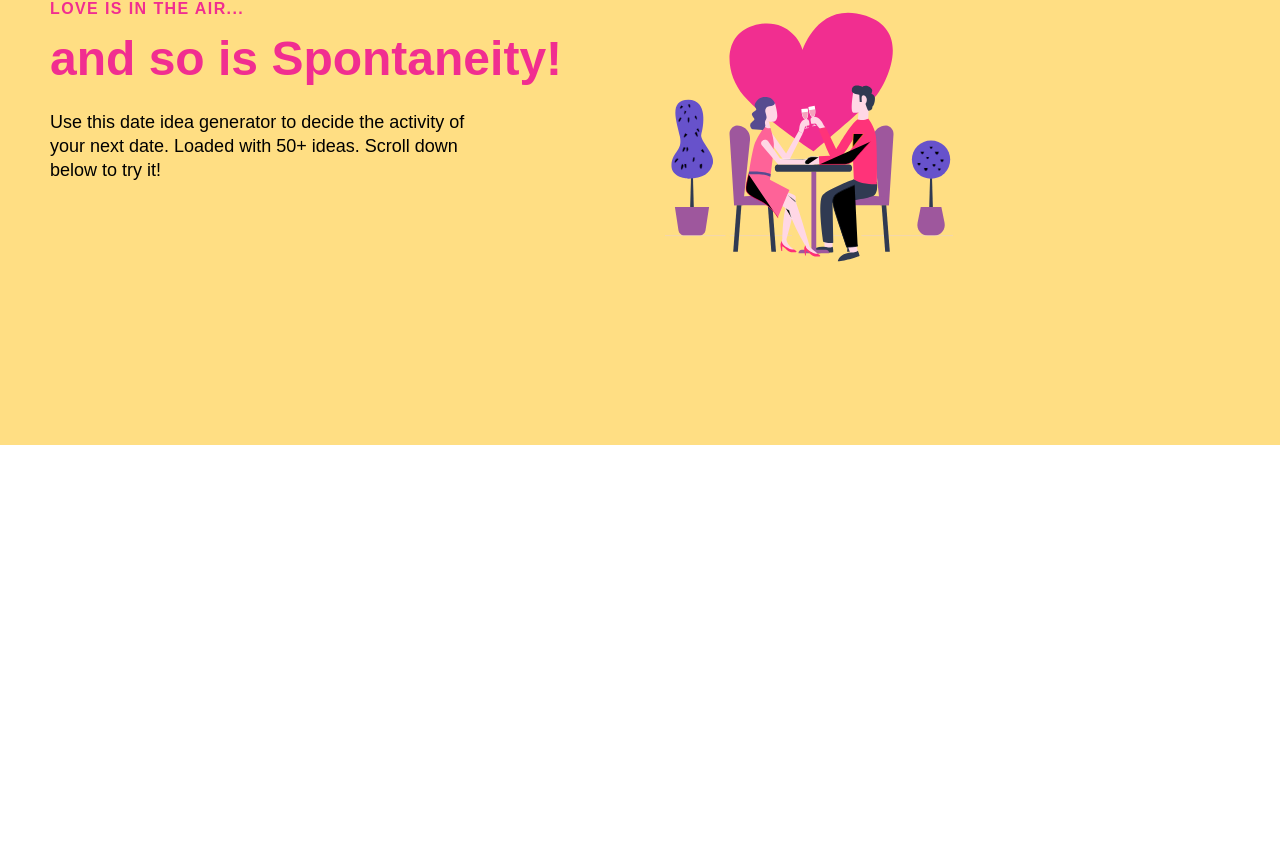
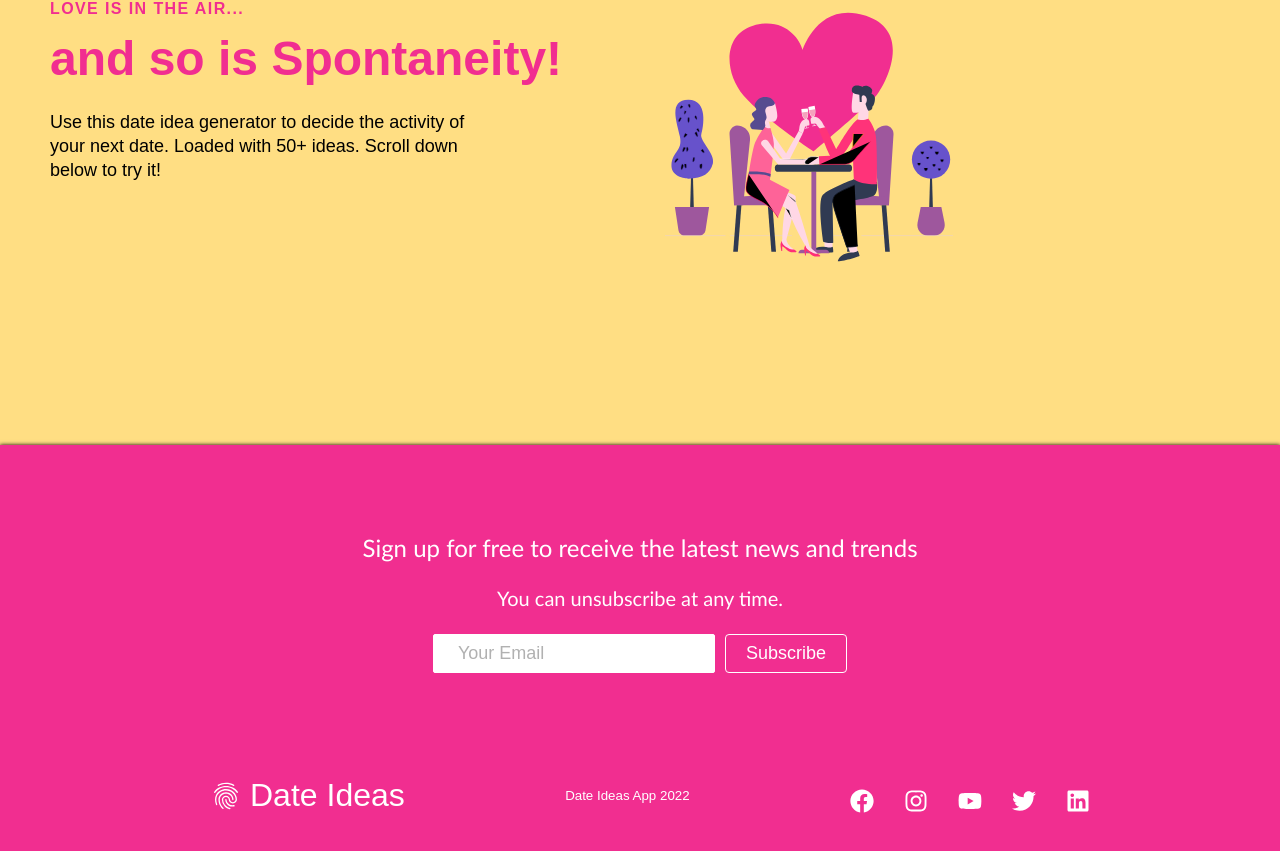
Before and after one commit to anjali-ahuja/date-ideas-app, a React (Create React App) app: page / in a window 1280 px wide. Shown: the part 247-1098 px from the top of the page. Before the commit the page ends 800 px from the top, so only its background shows below. Built offline with nearby package versions, Linux system fonts and the light colour scheme.

Commit message:
add footer

```diff
--- a/src/App.js
+++ b/src/App.js
@@ -2,6 +2,7 @@
 import Navbar from "./components/Navbar";
 import { BrowserRouter as Router, Routes, Route } from "react-router-dom";
 import Home from "./components/pages/HomePage/Home";
+import Footer from "./components/Footer";
 
 function App() {
   return (
@@ -10,6 +11,7 @@
       <Routes>
         <Route exact path="/" element={<Home />} />
       </Routes>
+      <Footer />
     </Router>
   );
 }
--- a/src/components/Button.css
+++ b/src/components/Button.css
@@ -26,8 +26,8 @@
 }
 
 .btn--outline:hover {
-  background-color: #f12e90;
-  color: #fff;
+  background-color: #000;
+  color: #f12e90;
   border: 1px solid #f12e90;
 }
 
--- /dev/null
+++ b/src/components/Footer.css
@@ -0,0 +1,160 @@
+.footer-container {
+  background-color: #f12e90;
+  padding: 4rem 0 2rem 0;
+  display: flex;
+  flex-direction: column;
+  justify-content: center;
+  align-items: center;
+  box-shadow: 0px 0px 4px 0px #000;
+}
+
+.footer-subscription {
+  display: flex;
+  flex-direction: column;
+  justify-content: center;
+  align-items: center;
+  text-align: center;
+  margin-bottom: 24px;
+  padding: 24px;
+  color: #fff;
+}
+
+.footer-subscription > p {
+  font-family: "Trebuchet MS", "Lucida Sans Unicode", "Lucida Grande",
+    "Lucida Sans", Arial, sans-serif;
+}
+
+.footer-subscription-heading {
+  margin-bottom: 24px;
+  font-size: 24px;
+}
+
+.footer-subscription-text {
+  margin-bottom: 24px;
+  font-size: 20px;
+}
+
+.footer-input {
+  padding: 8px 24px;
+  border-radius: 2px;
+  margin-right: 10px;
+  outline: none;
+  border: none;
+  font-size: 18px;
+  margin-bottom: 16px;
+  border: 1px solid #fff;
+}
+
+.footer-links {
+  width: 100%;
+  max-width: 1000px;
+  display: flex;
+  justify-content: center;
+}
+
+.footer-link-wrapper {
+  display: flex;
+}
+
+.footer-link-items {
+  display: flex;
+  flex-direction: column;
+  align-items: flex-start;
+  margin: 16px;
+  text-align: left;
+  width: 160px;
+  box-sizing: border-box;
+}
+
+.footer-link-items h2 {
+  margin-bottom: 16px;
+}
+
+.footer-link-items > h2 {
+  color: #fff;
+}
+
+.footer-link-items a {
+  color: #fff;
+  text-decoration: none;
+  margin-bottom: 0.5rem;
+}
+
+.footer-link-items a:hover {
+  color: #e9e9e9;
+  transition: 0.3s ease-out;
+}
+
+.footer-email-form h2 {
+  margin-bottom: 2rem;
+}
+
+.footer-input::placeholder {
+  color: #b1b1b1;
+}
+
+/* Social Icons */
+.social-icon-link {
+  color: #fff;
+  font-size: 24px;
+}
+
+.social-media {
+  max-width: 1000px;
+  width: 100%;
+}
+
+.social-media-wrap {
+  display: flex;
+  justify-content: space-between;
+  align-items: center;
+  width: 90%;
+  max-width: 1000px;
+  margin: 40px auto 0 auto;
+}
+
+.social-icons {
+  display: flex;
+  justify-content: space-between;
+  align-items: center;
+  width: 240px;
+}
+
+.social-logo {
+  color: #fff;
+  justify-self: start;
+  margin-left: 20px;
+  cursor: pointer;
+  text-decoration: none;
+  font-size: 2rem;
+  display: flex;
+  align-items: center;
+  margin-bottom: 16px;
+}
+
+.website-rights {
+  color: #fff;
+  margin-bottom: 16px;
+}
+
+@media screen and (max-width: 820px) {
+  .footer-links {
+    padding-top: 2rem;
+  }
+
+  .footer-input {
+    width: 100%;
+  }
+
+  .btn {
+    width: 100%;
+  }
+
+  .footer-link-wrapper {
+    flex-direction: column;
+  }
+
+  .social-media-wrap {
+    flex-direction: column;
+  }
+}
--- /dev/null
+++ b/src/components/Footer.js
@@ -0,0 +1,97 @@
+import React from "react";
+import "./Footer.css";
+
+import { Button } from "./Button";
+import { Link } from "react-router-dom";
+import {
+  FaFacebook,
+  FaInstagram,
+  FaYoutube,
+  FaTwitter,
+  FaLinkedin,
+} from "react-icons/fa";
+import { MdFingerprint } from "react-icons/md";
+
+function Footer() {
+  return (
+    <div className="footer-container">
+      <section className="footer-subscription">
+        <p className="footer-subscription-heading">
+          Sign up for free to receive the latest news and trends
+        </p>
+        <p className="footer-subscription-text">
+          You can unsubscribe at any time.
+        </p>
+        <div className="input-areas">
+          <form>
+            <input
+              className="footer-input"
+              name="email"
+              type="email"
+              placeholder="Your Email"
+            />
+            <Button buttonStyle="btn--outline">Subscribe</Button>
+          </form>
+        </div>
+      </section>
+
+      <section className="social-media">
+        <div className="social-media-wrap">
+          <div className="footer-logo">
+            <Link to="/" className="social-logo">
+              <MdFingerprint className="navbar-icon" />
+              Date Ideas
+            </Link>
+          </div>
+          <small className="website-rights">Date Ideas App 2022</small>
+          <div className="social-icons">
+            <Link
+              className="social-icon-link"
+              to="/"
+              target="_blank"
+              aria-label="Facebook"
+            >
+              <FaFacebook />
+            </Link>
+            <Link
+              className="social-icon-link"
+              to="/"
+              target="_blank"
+              aria-label="Instagram"
+            >
+              <FaInstagram />
+            </Link>
+            <Link
+              className="social-icon-link"
+              to={
+                "//www.youtube.com/channel/UCsKsymTY_4BYR-wytLjex7A?view_as=subscriber"
+              }
+              target="_blank"
+              aria-label="Youtube"
+            >
+              <FaYoutube />
+            </Link>
+            <Link
+              className="social-icon-link"
+              to="/"
+              target="_blank"
+              aria-label="Twitter"
+            >
+              <FaTwitter />
+            </Link>
+            <Link
+              className="social-icon-link"
+              to="/"
+              target="_blank"
+              aria-label="LinkedIn"
+            >
+              <FaLinkedin />
+            </Link>
+          </div>
+        </div>
+      </section>
+    </div>
+  );
+}
+
+export default Footer;
--- a/src/components/pages/HomePage/Home.js
+++ b/src/components/pages/HomePage/Home.js
@@ -1,6 +1,6 @@
 import React from "react";
 import HeroSection from "../../HeroSection";
-import { homeObjOne } from "./Data";
+import { homeObjOne, dateIdeas } from "./Data";
 
 function Home() {
   return <HeroSection {...homeObjOne} />;
```
